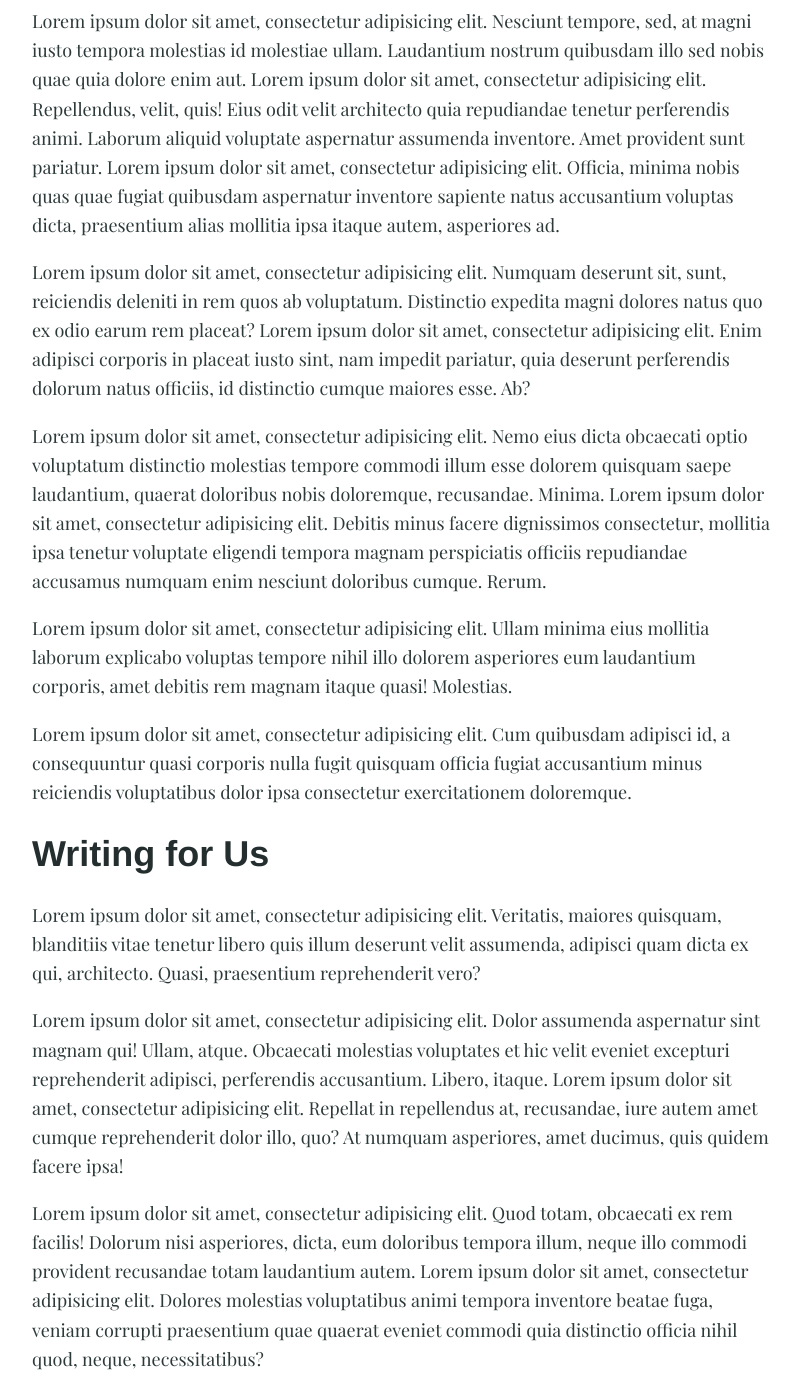
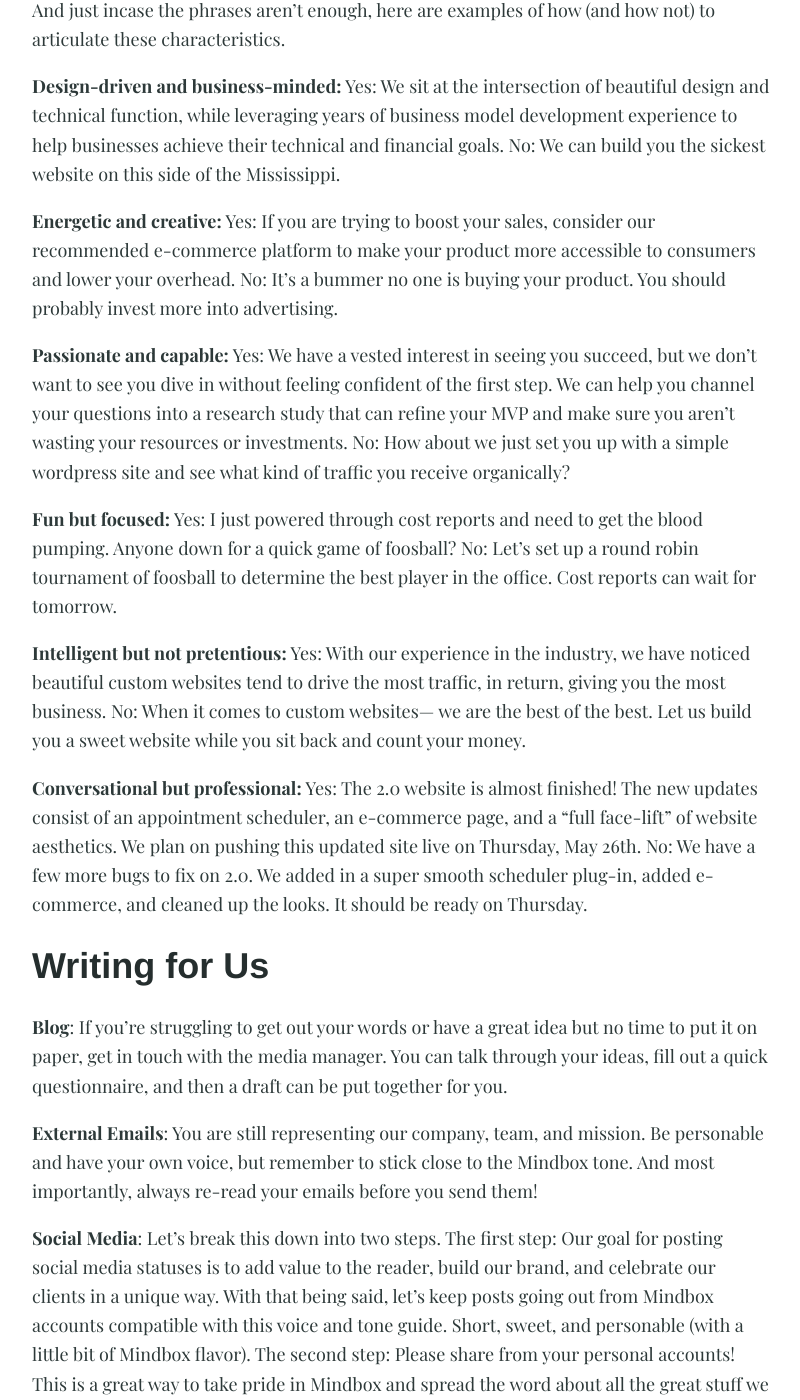
Before and after one commit to mindboxstudios/VoiceAndTone, a Jekyll site: the page built from index.md, in a window 1280 px wide and 1400 px high, scrolled down 2389 px. Shown: the whole window, without its empty margins (372-1172 px from the left). Built offline with Jekyll 4.4.1, drawn with Linux system fonts in a browser that asks for light colours; nearby versions of some CDN libraries; some web fonts are replaced; some of the changed text lies outside the part shown.

Commit message:
Update index.md
Added content

```diff
--- a/index.md
+++ b/index.md
@@ -4,74 +4,142 @@ description: "Lorem ipsum dolor sit amet, consectetur adipisicing elit. Quam nec
 layout: guide
 ---
 
-Lorem ipsum dolor sit amet, consectetur adipisicing elit. Ipsum cum ad culpa totam ipsa impedit quis soluta unde quidem vel! Recusandae velit sunt neque. Modi similique perferendis numquam ut in. Lorem ipsum dolor sit amet, consectetur adipisicing elit. Perferendis alias beatae veritatis, neque! Nisi accusamus veritatis, nobis suscipit exercitationem, sit eveniet necessitatibus cum architecto, quis at veniam rerum, quod modi. Lorem ipsum dolor sit amet, consectetur adipisicing elit. Dolorem vero quidem deserunt quia eligendi beatae similique fugiat. Laudantium at provident sed unde. Corporis ut, deleniti vitae nisi recusandae hic praesentium. Lorem ipsum dolor sit amet, consectetur adipisicing elit. Pariatur, sed totam esse, modi quidem saepe voluptate sint tempora temporibus harum ea quos, nobis aperiam? Molestiae porro, praesentium. Tenetur, sint, ad?
+If you are reading this right now, we like you enough to let you write for Mindbox Studios in some way, shape, or form. Well played. Whether you are writing a blog post for our website or slacking a funny gif to the #random room, we have a way of doing things here. Before we start this journey of exploring the Mindbox brand and how you can best portray it, let’s cover a few things. First, this is a forever growing and changing document. It is alive! Nothing on this document is set in stone. If you disagree with anything on this document or have something to add, let someone know and we can work together to make this the best fit for Mindbox Studios. Second, this wasn’t created to be a set of rules you *must* abide by— simply some tips and tricks to help you write effectively while sticking to the Mindbox brand.
 
-Lorem ipsum dolor sit amet, consectetur adipisicing elit.
+Now that that’s out of the way, let’s get to the fun stuff.
 
 # The Motive
 
-Lorem ipsum dolor sit amet, consectetur adipisicing elit. Repellendus nemo dolorem suscipit ea, ipsa corrupti est necessitatibus. Beatae officia, vitae! Consectetur assumenda aspernatur mollitia dolores expedita voluptas, possimus, perspiciatis vel! Lorem ipsum dolor sit amet, consectetur adipisicing elit. Earum sed consequuntur quis minima impedit voluptas, omnis explicabo eaque tempora veritatis iste libero assumenda doloremque minus voluptate facere laborum error. Impedit. Lorem ipsum dolor sit amet, consectetur adipisicing elit. Doloremque molestiae voluptatum magni, reiciendis provident fuga assumenda ipsam maxime voluptas, ipsum ea expedita natus eos dolore dignissimos dicta sapiente, amet. Sapiente.
+Why are we doing this, you ask? This is here for you to reference whenever you have second thoughts about what you are writing while representing Mindbox Studios. Because we are all representing Mindbox, we want to sound unified and consistent no matter what platform we are occupying. Mindbox has a personality of its own. It has a tone that sets it apart from any other company... and you get to embrace it. Get excited.
 
-Lorem ipsum dolor sit amet, consectetur adipisicing elit. Minima repellendus est itaque laborum debitis quos quo expedita, perspiciatis earum. Quo nesciunt minima, dolorum sint nemo voluptatibus ducimus dignissimos ipsam blanditiis. Lorem ipsum dolor sit amet, consectetur adipisicing elit. Laudantium laborum, dolores quo magni officia ratione nam ut ipsa eos animi veniam inventore, reprehenderit sed saepe neque commodi voluptates officiis a. Lorem ipsum dolor sit amet, consectetur adipisicing elit. Illum soluta rerum necessitatibus consectetur fuga dolorem repellat quisquam quas minus ullam autem fugiat mollitia sunt dignissimos fugit nihil odio, alias enim.
+Something to keep in mind: You are an independent human being with your own voice and tone. Your **voice** is unique to yourself and we love that. We love that all of our employees are individuals with different strengths and abilities. We don’t want to change your voice. Your **tone** is something that you can change. It is a way to dress up your voice in order to portray a certain feeling or to group yourself with a certain community. With that being said, your tone is about to get a Mindbox makeover.
 
-Lorem ipsum dolor sit amet, consectetur adipisicing elit. Autem omnis ut nulla dolorem necessitatibus molestiae iusto consequatur.
+For your convenience, here are examples of when you should and shouldn’t wear the Mindbox tone:
 
-Lorem ipsum dolor sit amet, consectetur adipisicing elit. Cupiditate qui ex beatae ullam nihil magnam similique, distinctio, repellat commodi hic molestias officiis natus inventore sit nam, reiciendis totam. Officia, recusandae.
+- **Do**: Anywhere "we" are speaking (internally and externally)—emails, documents, reports, presentations (live and virtual), social media posts, etc.
+- **Don't**: When creating client assets (web design, app building, writing copy for a client, etc.). In these cases, please take care to understand the voice and tone of the partner (per client briefing/documents).
+
 
 # Our Identity
 
-Lorem ipsum dolor sit amet, consectetur adipisicing elit. Eligendi, aut. Hic voluptate fuga perferendis laudantium ad laboriosam. Perferendis accusamus, soluta iusto repellat expedita? Aut illo dolores distinctio sunt earum a.
+Something that plays a huge role in the identity of Mindbox is our core values as a company. Check them out:
 
-Lorem ipsum dolor sit amet, consectetur adipisicing elit. Sit quae voluptatem ab nisi ad tempora eum aspernatur eos enim qui, accusamus illo dolores incidunt quod, quia iure repellendus suscipit vitae! Lorem ipsum dolor sit amet, consectetur adipisicing elit. Id, molestias blanditiis explicabo mollitia hic labore adipisci alias provident pariatur tenetur praesentium consequuntur tempore odio dolores sint, laboriosam quos cupiditate iure?
+- Do what’s best for the client even if that isn’t what’s best for Mindbox.
+- Ship quality products that we enjoy using and are proud to claim as our craftsmanship.
+- Solve problems in a way that adds true value to the client’s business and Mindbox.
+- Growth isn’t optional. Success equals growing overall revenue, maintaining target margins, and shipping high quality work to our clients.
+- Find the right people and train the rest. (This refers to our HR strategy. It has resulted in lower attrition but also requires time and patience.)
 
-Lorem ipsum dolor sit amet, consectetur adipisicing elit. Sit molestias, quo perspiciatis quibusdam incidunt cumque quisquam tempore, explicabo nam repudiandae nisi sed. Omnis nobis quas quod repellat non reiciendis ipsam. Lorem ipsum dolor sit amet, consectetur adipisicing elit. Quaerat, quis! Corrupti eius quo in vel qui delectus ex sunt quaerat quod iure earum quisquam aut, iusto cupiditate numquam animi vero. Lorem ipsum dolor sit amet, consectetur adipisicing elit. Magnam ut quia ea consequuntur repudiandae, maiores modi animi qui, laudantium quaerat dignissimos sequi blanditiis. Sit fugit quisquam nostrum, alias vero. Ut.
 
 # The Personality
 
-Lorem ipsum dolor sit amet, consectetur adipisicing elit. Nesciunt tempore, sed, at magni iusto tempora molestias id molestiae ullam. Laudantium nostrum quibusdam illo sed nobis quae quia dolore enim aut. Lorem ipsum dolor sit amet, consectetur adipisicing elit. Repellendus, velit, quis! Eius odit velit architecto quia repudiandae tenetur perferendis animi. Laborum aliquid voluptate aspernatur assumenda inventore. Amet provident sunt pariatur. Lorem ipsum dolor sit amet, consectetur adipisicing elit. Officia, minima nobis quas quae fugiat quibusdam aspernatur inventore sapiente natus accusantium voluptas dicta, praesentium alias mollitia ipsa itaque autem, asperiores ad.
+Now that you are a little more familiar with what Mindbox Studios stands for, let’s dig into the personality of Mindbox Studios. The personality lies within the everyday execution of communication when utilizing the Mindbox tone. To help you grasp what the Mindbox personality is, we gave you some simple phrases you can refer back to whenever you need a refresher.
 
-Lorem ipsum dolor sit amet, consectetur adipisicing elit. Numquam deserunt sit, sunt, reiciendis deleniti in rem quos ab voluptatum. Distinctio expedita magni dolores natus quo ex odio earum rem placeat? Lorem ipsum dolor sit amet, consectetur adipisicing elit. Enim adipisci corporis in placeat iusto sint, nam impedit pariatur, quia deserunt perferendis dolorum natus officiis, id distinctio cumque maiores esse. Ab?
+- Design-driven and business-minded
+- Energetic and creative
+- Passionate and capable
+- Fun but focused
+- Intelligent but not pretentious
+- Conversational but professional
 
-Lorem ipsum dolor sit amet, consectetur adipisicing elit. Nemo eius dicta obcaecati optio voluptatum distinctio molestias tempore commodi illum esse dolorem quisquam saepe laudantium, quaerat doloribus nobis doloremque, recusandae. Minima. Lorem ipsum dolor sit amet, consectetur adipisicing elit. Debitis minus facere dignissimos consectetur, mollitia ipsa tenetur voluptate eligendi tempora magnam perspiciatis officiis repudiandae accusamus numquam enim nesciunt doloribus cumque. Rerum.
+And just incase the phrases aren’t enough, here are examples of how (and how not) to articulate these characteristics.
 
-Lorem ipsum dolor sit amet, consectetur adipisicing elit. Ullam minima eius mollitia laborum explicabo voluptas tempore nihil illo dolorem asperiores eum laudantium corporis, amet debitis rem magnam itaque quasi! Molestias.
+**Design-driven and business-minded:**
+Yes: We sit at the intersection of beautiful design and technical function, while leveraging years of business model development experience to help businesses achieve their technical and financial goals.
+No: We can build you the sickest website on this side of the Mississippi.
 
-Lorem ipsum dolor sit amet, consectetur adipisicing elit. Cum quibusdam adipisci id, a consequuntur quasi corporis nulla fugit quisquam officia fugiat accusantium minus reiciendis voluptatibus dolor ipsa consectetur exercitationem doloremque.
+**Energetic and creative:**
+Yes: If you are trying to boost your sales, consider our recommended e-commerce platform to make your product more accessible to consumers and lower your overhead.
+No: It’s a bummer no one is buying your product. You should probably invest more into advertising.
+
+**Passionate and capable:**
+Yes: We have a vested interest in seeing you succeed, but we don’t want to see you dive in without feeling confident of the first step. We can help you channel your questions into a research study that can refine your MVP and make sure you aren’t wasting your resources or investments.
+No: How about we just set you up with a simple wordpress site and see what kind of traffic you receive organically?
+
+**Fun but focused:**
+Yes: I just powered through cost reports and need to get the blood pumping. Anyone down for a quick game of foosball?
+No: Let’s set up a round robin tournament of foosball to determine the best player in the office. Cost reports can wait for tomorrow.
+
+**Intelligent but not pretentious:**
+Yes: With our experience in the industry, we have noticed beautiful custom websites tend to drive the most traffic, in return, giving you the most business.
+No: When it comes to custom websites— we are the best of the best. Let us build you a sweet website while you sit back and count your money.
+
+**Conversational but professional:**
+Yes: The 2.0 website is almost finished! The new updates consist of an appointment scheduler, an e-commerce page, and a “full face-lift” of website aesthetics. We plan on pushing this updated site live on Thursday, May 26th.
+No: We have a few more bugs to fix on 2.0. We added in a super smooth scheduler plug-in, added e-commerce, and cleaned up the looks. It should be ready on Thursday.
+
 
 # Writing for Us
 
-Lorem ipsum dolor sit amet, consectetur adipisicing elit. Veritatis, maiores quisquam, blanditiis vitae tenetur libero quis illum deserunt velit assumenda, adipisci quam dicta ex qui, architecto. Quasi, praesentium reprehenderit vero?
+**Blog**: If you're struggling to get out your words or have a great idea but no time to put it on paper, get in touch with the media manager. You can talk through your ideas, fill out a quick questionnaire, and then a draft can be put together for you.
 
-Lorem ipsum dolor sit amet, consectetur adipisicing elit. Dolor assumenda aspernatur sint magnam qui! Ullam, atque. Obcaecati molestias voluptates et hic velit eveniet excepturi reprehenderit adipisci, perferendis accusantium. Libero, itaque. Lorem ipsum dolor sit amet, consectetur adipisicing elit. Repellat in repellendus at, recusandae, iure autem amet cumque reprehenderit dolor illo, quo? At numquam asperiores, amet ducimus, quis quidem facere ipsa!
+**External Emails**: You are still representing our company, team, and mission. Be personable and have your own voice, but remember to stick close to the Mindbox tone. And most importantly, always re-read your emails before you send them!
 
-Lorem ipsum dolor sit amet, consectetur adipisicing elit. Quod totam, obcaecati ex rem facilis! Dolorum nisi asperiores, dicta, eum doloribus tempora illum, neque illo commodi provident recusandae totam laudantium autem. Lorem ipsum dolor sit amet, consectetur adipisicing elit. Dolores molestias voluptatibus animi tempora inventore beatae fuga, veniam corrupti praesentium quae quaerat eveniet commodi quia distinctio officia nihil quod, neque, necessitatibus?
+**Social Media**: Let’s break this down into two steps. The first step: Our goal for posting social media statuses is to add value to the reader, build our brand, and celebrate our clients in a unique way. With that being said, let’s keep posts going out from Mindbox accounts compatible with this voice and tone guide. Short, sweet, and personable (with a little bit of Mindbox flavor). The second step: Please share from your personal accounts! This is a great way to take pride in Mindbox and spread the word about all the great stuff we are doing. The best part about the second step is this—you should still be following Mindbox voice and tone when you are posting about us on your personal account. Yay! Consistency is key!
+
+**Recruitment**: This one is the crowd favorite. Our goal is to exemplify that Mindbox Studios is an incredible place to work, and the role is exactly what they're looking for, which attracts top talent by clearly explaining the job requirements and giving a quick look into our company culture. NOTE: Don't oversell the cool factor. All startups have an awesome space with awesome benefits and awesome perks. Let them know what makes us more awesome than others.
 
 # Grammar Lesson
 
-Lorem ipsum dolor sit amet, consectetur adipisicing elit. Et deserunt, culpa fugit explicabo quos, velit itaque porro esse officiis, quaerat dolores? Deserunt nemo enim sint omnis adipisci eveniet maxime praesentium. Lorem ipsum dolor sit amet, consectetur adipisicing elit. Similique quam vel sunt repudiandae itaque laudantium magni, et asperiores praesentium tenetur unde porro ipsa cum alias amet, ducimus ex accusantium corrupti! Lorem ipsum dolor sit amet, consectetur adipisicing elit. Corrupti odit dolore beatae, iste eos inventore dolores amet libero! Quidem quibusdam est autem neque placeat, aut totam, beatae excepturi fugiat modi.
+We kept this portion of the guide small because, let’s be honest, no one loves grammar. No one is going to hunt you down if you make a small grammar mistake, and we really aren’t too picky. But, these quick tips are good to review so we can stay as consistent as possible. A majority of this is from the [Yahoo! Style Guide](http://www.amazon.com/The-Yahoo-Style-Guide-Sourcebook/dp/031256984X) for web and grammar standards with our own little Mindbox spin.
 
-Lorem ipsum dolor sit amet, consectetur adipisicing elit. Ducimus nobis iure itaque voluptates vitae vero cumque earum. Autem, facere, quo. Id nisi ex laudantium debitis accusantium perferendis provident dignissimos incidunt. Lorem ipsum dolor sit amet, consectetur adipisicing elit. In officiis quo nihil ipsa voluptatibus ea suscipit dolores voluptatum, itaque aliquam dolore velit hic, amet reprehenderit at magni cumque! Atque, aut.
+**Abbreviations and acronyms**
 
-Lorem ipsum dolor sit amet, consectetur adipisicing elit. Sit labore velit, alias eius aliquid maiores. Commodi sed, provident debitis mollitia consequatur asperiores quo culpa doloribus, sint repellat quisquam error est. Lorem ipsum dolor sit amet, consectetur adipisicing elit. Quis molestiae, qui, sit recusandae, blanditiis fuga rem placeat iste velit beatae ipsam natus debitis! Magni architecto cupiditate nobis, ab ducimus laboriosam?
+We use a lot of abbreviations in the tech world. When in doubt, spell it out (and potentially explain it if you are dealing with a client). If the abbreviation is more common than the long form, then just use the short form. For example: URL. No one uses Uniform Resource Locator.
 
-Lorem ipsum dolor sit amet, consectetur adipisicing elit. Veniam sapiente commodi tempora harum animi illum temporibus provident, quae adipisci fugiat, fuga quasi dolorem non quod blanditiis excepturi minus, aliquam libero!
+**Dates**
 
-Lorem ipsum dolor sit amet, consectetur adipisicing elit. Qui, esse dicta inventore impedit fuga aut sequi quidem ut temporibus ullam vel earum adipisci quia alias explicabo totam delectus, natus aliquid!
+The easiest way to write out dates and not get them confused is by spelling it out. Spell out the day and abbreviating the month. For example: Thursday, July 9th.
+
+**Exclamation points**
+
+I think we can all agree that people get way too excited about exclamation points. Only use an exclamation point when you’re basically giving someone a high five.
+
+**Extreme writing**
+
+Italic, bold, caps, and underline are beautiful things when used in moderation. Please don’t combine any of these things together.
+
+**Time zones**
+
+Continental United States time zones:
+
+Eastern time (EST)
+Central time (CST)
+Mountain time (MST)
+Pacific time (PST)
 
 # Vocab Lesson
 
-Lorem ipsum dolor sit amet, consectetur adipisicing elit. Laboriosam id dolorem doloribus, quia est eius quisquam provident fugit temporibus! Dolorum voluptatem id repellendus aperiam, dolorem sapiente eum doloribus, dolore culpa? Lorem ipsum dolor sit amet, consectetur adipisicing elit. At, harum, quidem. Veritatis, asperiores eaque aspernatur. Facilis aspernatur corporis, cupiditate tempora nam maxime, eius doloremque officia, voluptates numquam neque fugit perspiciatis.
+We have some unique vocabulary in our repertoire. Some are tech and business related, and some are just the way we speak. This list is forever growing. Feel free to add to it whenever you would like. Without further ado, I present to you the Mindbox Vocab Lesson. Prepare to get schooled.
 
-Lorem ipsum dolor sit amet, consectetur adipisicing elit. Praesentium reprehenderit laudantium ducimus architecto velit sint placeat ea repudiandae vero beatae qui et itaque cupiditate voluptatibus accusantium, asperiores rerum dolore maiores?
-
-Lorem ipsum dolor sit amet, consectetur adipisicing elit. Blanditiis doloremque eos cum itaque consequuntur quidem delectus beatae vero dicta accusantium voluptatem voluptas dolore culpa laboriosam, deleniti necessitatibus similique saepe hic.
-
-Lorem ipsum dolor sit amet, consectetur adipisicing elit. Dolor, explicabo nostrum perspiciatis voluptas quaerat amet reiciendis, laboriosam deleniti, officia molestias quae sapiente architecto voluptates possimus officiis nemo maxime laudantium cumque!
+**“Atrium”** – A magical land where all projects are divvied up and assigned to employees. This is also where all hours are tracked. Atrium may or may not be the center of the universe.
+**“Bruh”** – A way of greeting a male friend or acquaintance. Originated in the bay area. Short for the common term, brother. Bruh-ther. Not broh-ther. It makes more sense to use this word.
+**“Designers”** – Designers give life to a website or application’s interface by focusing on usability and client goals.
+**“Developers”** – Look around the room. These are the guys blasting techno music through their giant headphones while typing code faster than you can speak english.
+**“Foos”** – A combination of soccer and shish kebobs, more commonly known as Foosball. This term is more than a word. It’s a way of life. It is a noun, verb, and adjective. I would recommend you begin training… now.
+**“MVP”** – Minimum Viable Product (essentially version 1.0)
+**“Open Mic”** – An occasional meeting that is formally informal. It’s a free for all to throw out ideas, comments, concerns. Its purpose is to get everyone on the same page.
+**“Project Leads”** – If Mindbox were a car, these guys are the drivers and navigators. They may not know how to build the car, but they know how it works and where it is supposed to go. Project leads manage projects internally, effectively guiding all work through our development and production pipelines, while also communicating and strategizing with clients.
+**“Stand Up”** – An all-company meeting that takes place everyday from 11:30am-12:00pm. We discuss what projects are being worked on, what tickets are being completed, and when tasks will be completed.
+**“Scope of work”** – The area in an agreement where the work to be performed is described. The SOW should contain any milestones, reports, deliverables, and end products that are expected to be provided by Mindbox Studios. The SOW should also contain a time line for all deliverables.
+**“Stand Up”** – An all-company meeting that takes place everyday from 11:30am-12:00pm. We discuss what projects are being worked on, what tickets are being completed, and when tasks will be completed.
+**“Ticket”** – This is an item created within Atrium that tells the assignee all of the details needed to complete the task, including how long it will take.
+**“UX”** – This is an acronym for user experience. It is the overall experience of a person using a product such as a website or computer application, especially in terms of how easy or pleasing it is to use.
 
 # Vocab Graveyard
 
-Lorem ipsum dolor sit amet, consectetur adipisicing elit. Eum soluta, iste eos a, quo enim labore doloremque reprehenderit consequatur eius ea qui maxime, dolorem quaerat sint dolorum facilis mollitia atque.
+We call it a graveyard for a reason. Consider every word and phrase within the graveyard to be dead. These are words and phrases that we want to avoid as a company so we don’t miscommunicate who we are and what we do best. Take a gander at some of the tomb stones:
 
-Lorem ipsum dolor sit amet, consectetur adipisicing elit. Dolorum alias laudantium eveniet consequatur explicabo a aliquid, eaque officiis impedit voluptatum nulla cupiditate ipsum architecto necessitatibus nostrum ut voluptatibus quo in. Lorem ipsum dolor sit amet, consectetur adipisicing elit. Totam aperiam praesentium eos obcaecati animi, delectus sint suscipit cumque atque aliquam aliquid quas aspernatur porro commodi, facere, nobis sed necessitatibus officiis.
-
-Lorem ipsum dolor sit amet, consectetur adipisicing elit. Odit pariatur enim velit sunt eos, neque, ducimus voluptas totam ea laudantium in ratione porro sed illum! Reprehenderit non dignissimos inventore placeat.
+**“Basic”** – Nothing we do is basic. It might be simple, but never basic.
+**“Bug fixes are free”** – We all know that this isn’t true. Therefore, lets not spread it.
+**“Click Here!”** – Potentially the worst call-to-action ever created. Just don’t use it. I’m beggin you.
+**“Design-first”** – This is known as a bad practice in the tech industry. We aren’t design-first, but we are design-driven and UX-centered.
+**“Fixed bid”** – This just isn’t how Mindbox functions. Almost never will a client receive a fixed bid for a project. We will always give them an estimation for expenses based on hours worked on the project.
+**“In conclusion”** – Sounds like an academic research paper. You have more personality than that!
+**“Small”** – While the team may have less people than other companies, the audience we can reach is much greater than other teams our size could reach; we do not necessarily want to insinuate that there is a size cap for Mindbox's work.
+**Swear words** – Come on people, we can’t cuss.
+**“We build websites”** – We do so much more than build websites.
+**“We update websites”** – Once again, yes—we do. But that isn’t it. We can do far beyond simple updates to websites.
+**“We only work with early-stage entrepreneurs” – Although we enjoy the work we get from this group, we need to continue growing beyond it in order to see sustainable growth.
+**“We’re a startup”** – We used to be but we’re not anymore. In many ways our culture still feels like a startup, but nine years of business has taught us things we now confidently share with our clients. We also know how to help our clients while maintaining a profit margin in our business. Most startups are either pre-revenue or pre-profit.
+**“Wordpress shop”** – Yes, we can build a really awesome Wordpress site, but we aren’t limited to Wordpress. We have the ability to create amazing custom software.
```
